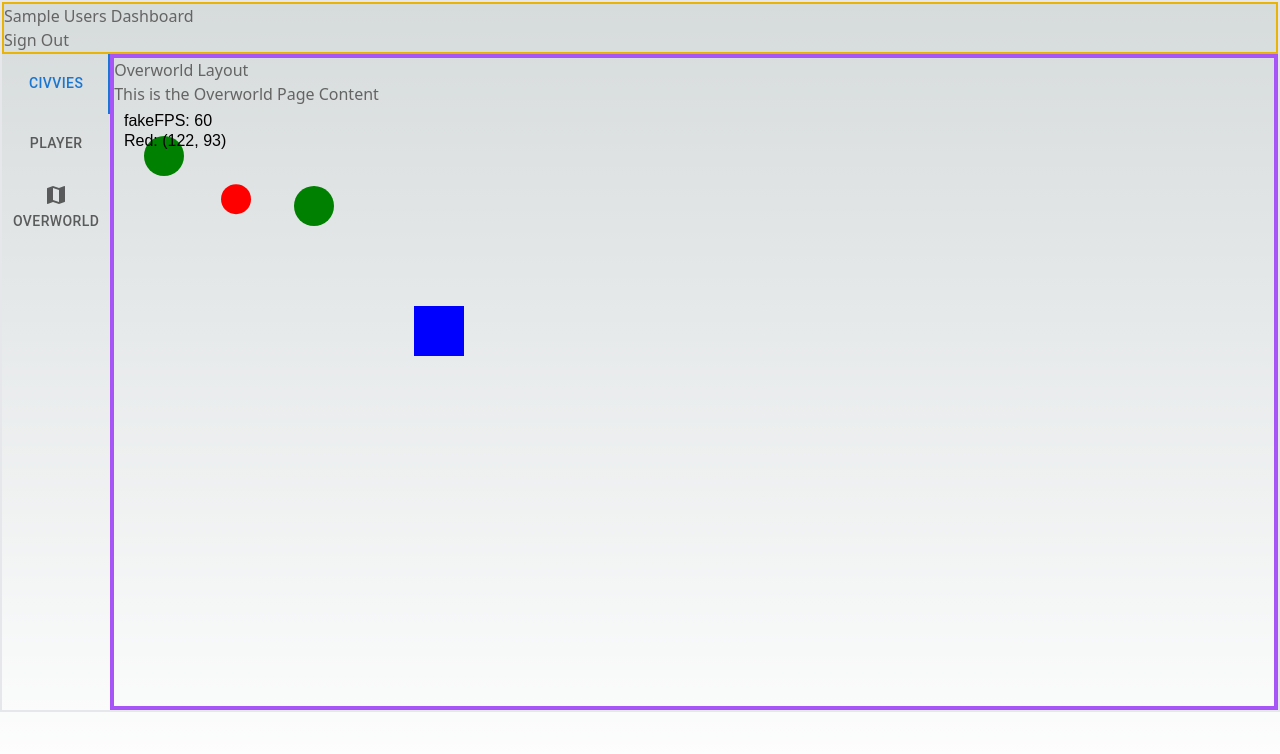
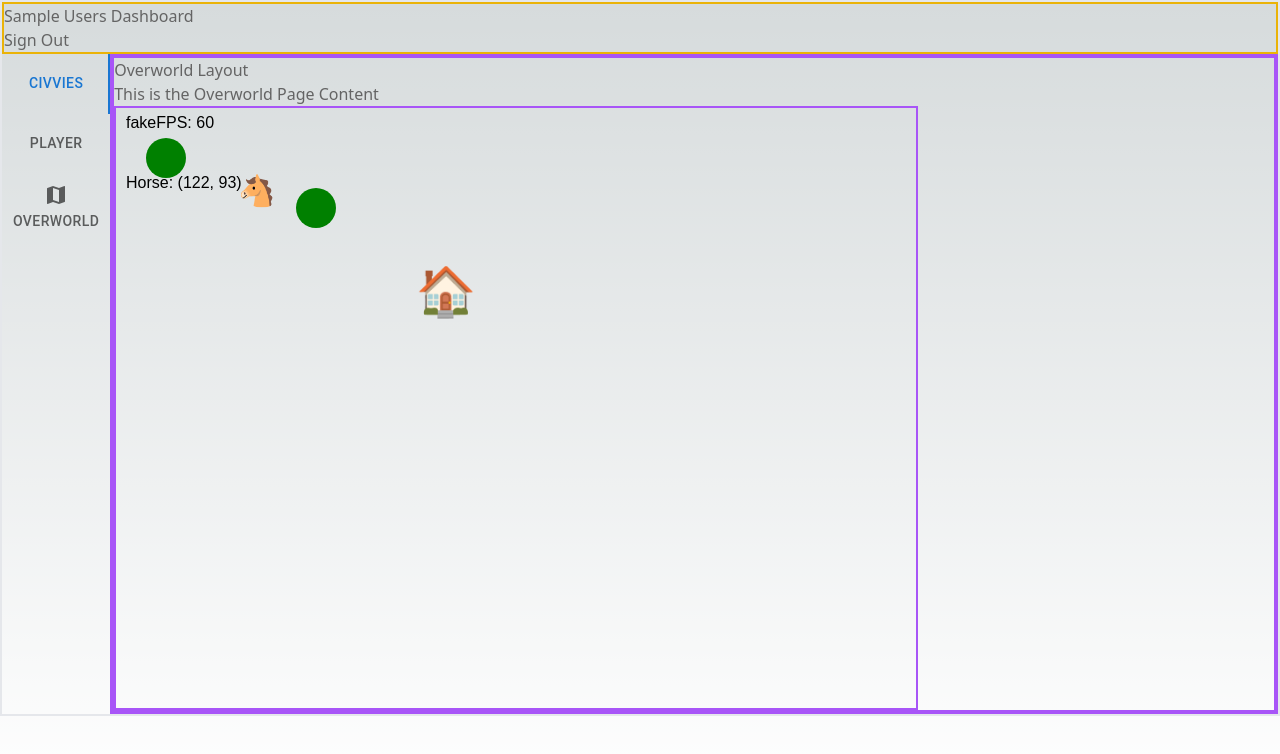
Before and after one commit to dstadz/idler, a Next.js app: page /dashboard/overworld in a window 1280 px wide. Shown: the top 754 px of the page. Built offline with nearby package versions, Linux system fonts and the light colour scheme; no server answers; sample sign-in values are in the browser's storage.

Commit message:
init add units: house; horse

```diff
--- a/src/components/Canvas.tsx
+++ b/src/components/Canvas.tsx
@@ -1,9 +1,8 @@
 import { useRef, useEffect, useState } from 'react'
 
-const Canvas = () => {
-  const canvasRef = useRef(null)
-  const fpsRef = useRef(0) // Use ref to track FPS directly
-
+const useCentralHub = ({
+  // ctx: CanvasRenderingContext2D
+}) => {
   const centralHubPosition = { x: 300, y: 200 }
   const satellitePositions = [{ x: 50, y: 50 }, { x: 200, y: 100 }]
   let resourceTransferPosition = { x: 50, y: 50 }
@@ -11,6 +10,31 @@ const Canvas = () => {
   let targetSatelliteIndex = 0
 
   const speed = 2 // Speed of movement
+
+
+  // const getValues = () => {
+    return {
+      centralHubPosition,
+      satellitePositions,
+      resourceTransferPosition,
+      direction,
+      targetSatelliteIndex,
+      speed,
+    }
+  }
+
+const Canvas = () => {
+  const canvasRef = useRef(null)
+  const fpsRef = useRef(0) // Use ref to track FPS directly
+  let {
+    centralHubPosition,
+    satellitePositions,
+    resourceTransferPosition,
+    direction,
+    targetSatelliteIndex,
+    speed
+  } = useCentralHub({})
+
 
   useEffect(() => {
     const canvas = canvasRef.current
@@ -23,8 +47,8 @@ const Canvas = () => {
       ctx.clearRect(0, 0, canvas.width, canvas.height)
 
       // Draw central hub (blue rectangle)
-      ctx.fillStyle = 'blue'
-      ctx.fillRect(centralHubPosition.x, centralHubPosition.y, 50, 50)
+      ctx.font = '48px serif'
+      ctx.fillText('🏠', centralHubPosition.x, centralHubPosition.y)
 
       // Draw satellites (green circles)
       ctx.fillStyle = 'green'
@@ -34,20 +58,17 @@ const Canvas = () => {
         ctx.fill()
       })
 
-      // Draw resource transfer div (red circle)
-      ctx.fillStyle = 'red'
-      ctx.beginPath()
-      ctx.arc(resourceTransferPosition.x, resourceTransferPosition.y, 15, 0, 2 * Math.PI)
-      ctx.fill()
+      // Draw resource transfer div (horse emoji)
+ctx.font = '30px serif'
+ctx.fillText('🐴', resourceTransferPosition.x, resourceTransferPosition.y)
 
-      // Display red circle coordinates
-      ctx.fillStyle = 'black'
-      ctx.font = '16px Arial'
-      ctx.fillText(`Red: (${Math.round(resourceTransferPosition.x)}, ${Math.round(resourceTransferPosition.y)})`, 10, 40)
+// Display horse emoji coordinates
+ctx.fillStyle = 'black'
+ctx.font = '16px Arial'
+ctx.fillText(`Horse: (${Math.round(resourceTransferPosition.x)}, ${Math.round(resourceTransferPosition.y)})`, 10, 80)
 
-      // Draw FPS counter
-      ctx.fillText(`fakeFPS: ${fpsRef.current}`, 10, 20)
-      }
+ctx.fillText(`fakeFPS: ${fpsRef.current}`, 10, 20)
+    }
 
     const updatePosition = () => {
       const targetSatellite = satellitePositions[targetSatelliteIndex]
@@ -101,9 +122,13 @@ const Canvas = () => {
     }
 
     requestAnimationFrame(gameLoop)
-  }, []) // include fps in dependency to ensure rendering
-
-  return <canvas ref={canvasRef} width={800} height={600} />
+  }, [])
+  return <canvas
+    ref={canvasRef}
+    width={800}
+    height={600}
+    className="border-2 border-purple-500 border-rounded"
+  />
 }
 
 export default Canvas
```
